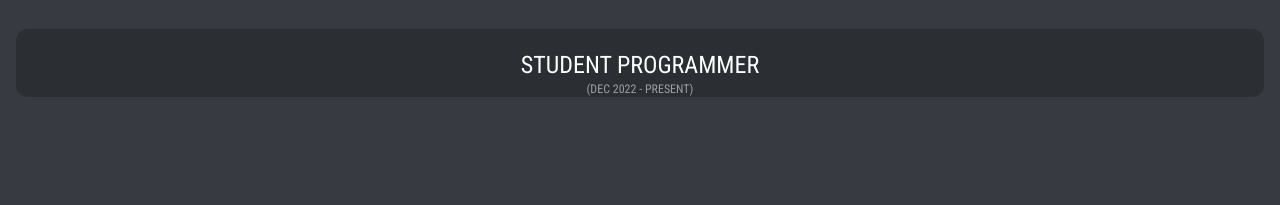
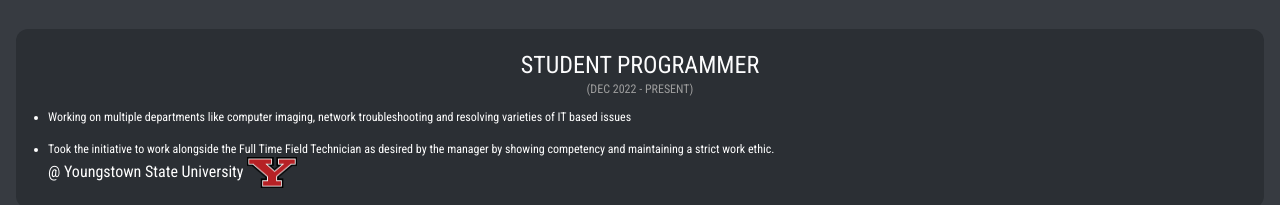
Before and after one commit to aaryanDhakal22/website, a website: page index.html in a window 1280 px wide. Shown: the part 1357-1562 px from the top of the page. Before the commit the page ends 1454 px from the top, so only its background shows below. Drawn offline with nearby package versions, Linux system fonts and the light colour scheme.

Commit message:
Student Programmer Card added

```diff
--- a/index.html
+++ b/index.html
@@ -49,10 +49,18 @@
       <div class="text-center text-3xl mt-12">
         WORK <span class="text-fprimary">EXPERIENCE</span>
       </div>
-      <div class="px-4 mt-8">
-        <div class="bg-bsecondary rounded-xl px-2">
-            <div class="text-center text-2xl pt-5" id="title"> STUDENT PROGRAMMER </div>
+      <div class="px-4 mt-8 ">
+        <div class="bg-bsecondary rounded-xl px-8 py-5">
+            <div class="text-center text-2xl  text-kwhite " id="title"> STUDENT PROGRAMMER </div>
             <div class="text-fsecondary text-center text-xs">(DEC 2022 - PRESENT)</div>
+            <ul class="mt-3 text-xs list-disc" >
+              <li class="text-xs">Working on multiple departments like computer imaging, network troubleshooting and resolving varieties of IT based issues</li><br>
+              <li class="">Took the initiative to work alongside the Full Time Field Technician as desired by the manager by showing competency and maintaining a strict work ethic.</li>
+            </ul>
+            <div>
+              <span>@ Youngstown State University</span>
+              <img class="inline" src="images/ysulogo.png" width="50px" alt="ysulogo">
+            </div>
         </div>
       </div>
 
--- a/tailwind.config.js
+++ b/tailwind.config.js
@@ -1,6 +1,6 @@
 /** @type {import('tailwindcss').Config} */
 module.exports = {
-  content: ["./src/**/*.{html,js}"],
+  content: ["./**/*.{html,js}"],
   theme: {
     extend: {
       colors: {
@@ -9,6 +9,9 @@
         "fprimary":"#ac94f4",
         "fsecondary":'#9e9e9e',
         "kwhite":"#fcfcfd"
+      },
+      fontSize: {
+        '2xs':"0.5rem"
       }
     },
   },
```
Also changed, not shown: dist/output.css.
